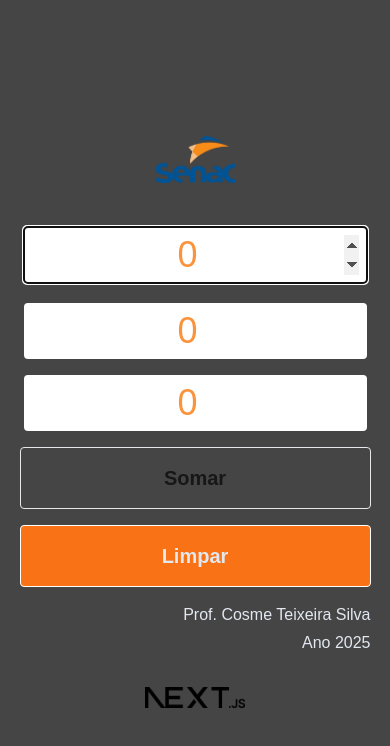
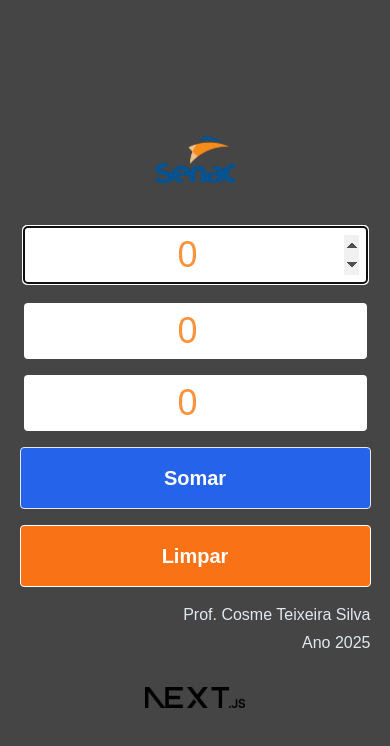
Before and after one commit to cosmeTeixeiraSilva/calculadoraNextJS, a Next.js app: page / in a window 390 px wide. Shown: the top 746 px of the page. Built offline with nearby package versions, Linux system fonts and the light colour scheme.

Commit message:
responsividade

```diff
--- a/app/_components/ladodireito.tsx
+++ b/app/_components/ladodireito.tsx
@@ -52,13 +52,13 @@ function LadoDireito() {
       />
 
       <button
-        className="border  p-4 text-xl font-bold rounded hover:scale-110 hover:opacity-45 hover:cursor-pointer"
+        className="border bg-blue-600 text-white  p-4 text-xl font-bold rounded hover:scale-110 hover:opacity-45 hover:cursor-pointer"
         onClick={Calcular}
       >
         Somar
       </button>
       <button
-        className="border text-slate-200 bg-orange-500 border-white  p-4 text-xl font-bold rounded hover:scale-110 hover:opacity-45 hover:cursor-pointer"
+        className="border text-white bg-orange-500 border-white  p-4 text-xl font-bold rounded hover:scale-110 hover:opacity-45 hover:cursor-pointer"
         onClick={Limpar}
       >
         Limpar
```
